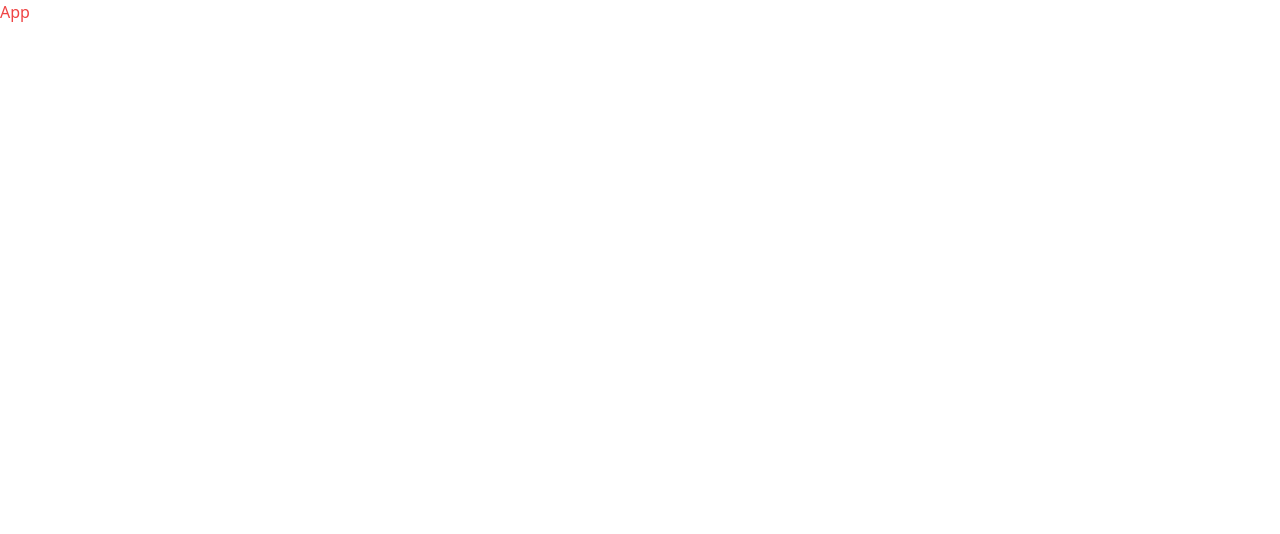
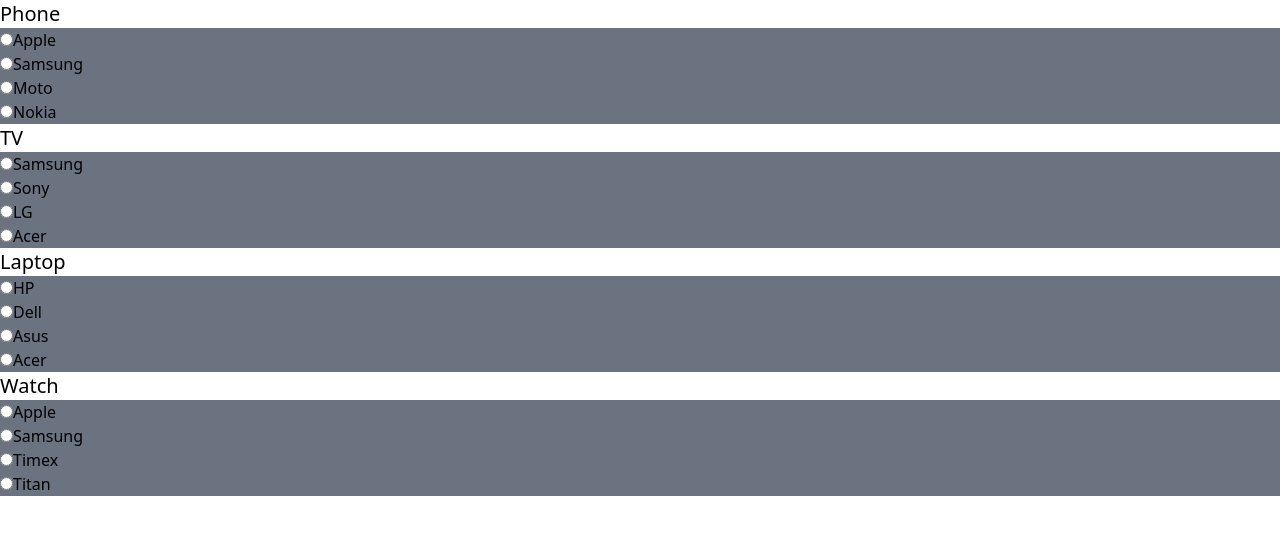
Before and after one commit to gokulkumar0209/Equizz, a React (Vite) app in the folder equizz/: page / in a window 1280 px wide. Shown: the top 534 px of the page. Built offline with nearby package versions, Linux system fonts and the light colour scheme.

Commit message:
Added home and template components

```diff
--- a/equizz/src/App.jsx
+++ b/equizz/src/App.jsx
@@ -1,13 +1,12 @@
 import { useState } from "react";
+import Home from "./components/Home";
 
 function App() {
 	const [count, setCount] = useState(0);
 
 	return (
 		<>
-			<div>
-				<h1 className="text-red-500">App</h1>
-			</div>
+			<Home />
 		</>
 	);
 }
--- /dev/null
+++ b/equizz/src/components/Home.jsx
@@ -0,0 +1,15 @@
+import React from "react";
+import cont from "../data/data";
+import Template from "./Template";
+function Home() {
+	console.log(cont);
+	return (
+		<div>
+			{cont.map((q) => {
+				return <Template question={q.question} answers={q.ans} />;
+			})}
+		</div>
+	);
+}
+
+export default Home;
--- /dev/null
+++ b/equizz/src/components/Template.jsx
@@ -0,0 +1,26 @@
+import React from "react";
+
+function Template({ question, answers }) {
+	console.log(question);
+	return (
+		<div>
+			<div className="text-xl placeholder:font-bold">
+				<h1>{question}</h1>
+			</div>
+			<div className="bg-gray-500">
+				{answers.map((ans) => {
+					return (
+						<div>
+							<label>
+								<input type="radio"></input>
+								{ans}
+							</label>
+						</div>
+					);
+				})}
+			</div>
+		</div>
+	);
+}
+
+export default Template;
--- /dev/null
+++ b/equizz/src/data/data.js
@@ -0,0 +1,7 @@
+const cont = [
+	{ question: "Phone", ans: ["Apple", "Samsung", "Moto", "Nokia"] },
+	{ question: "TV", ans: ["Samsung", "Sony", "LG", "Acer"] },
+	{ question: "Laptop", ans: ["HP", "Dell", "Asus", "Acer"] },
+	{ question: "Watch", ans: ["Apple", "Samsung", "Timex", "Titan"] },
+];
+export default cont;
```
